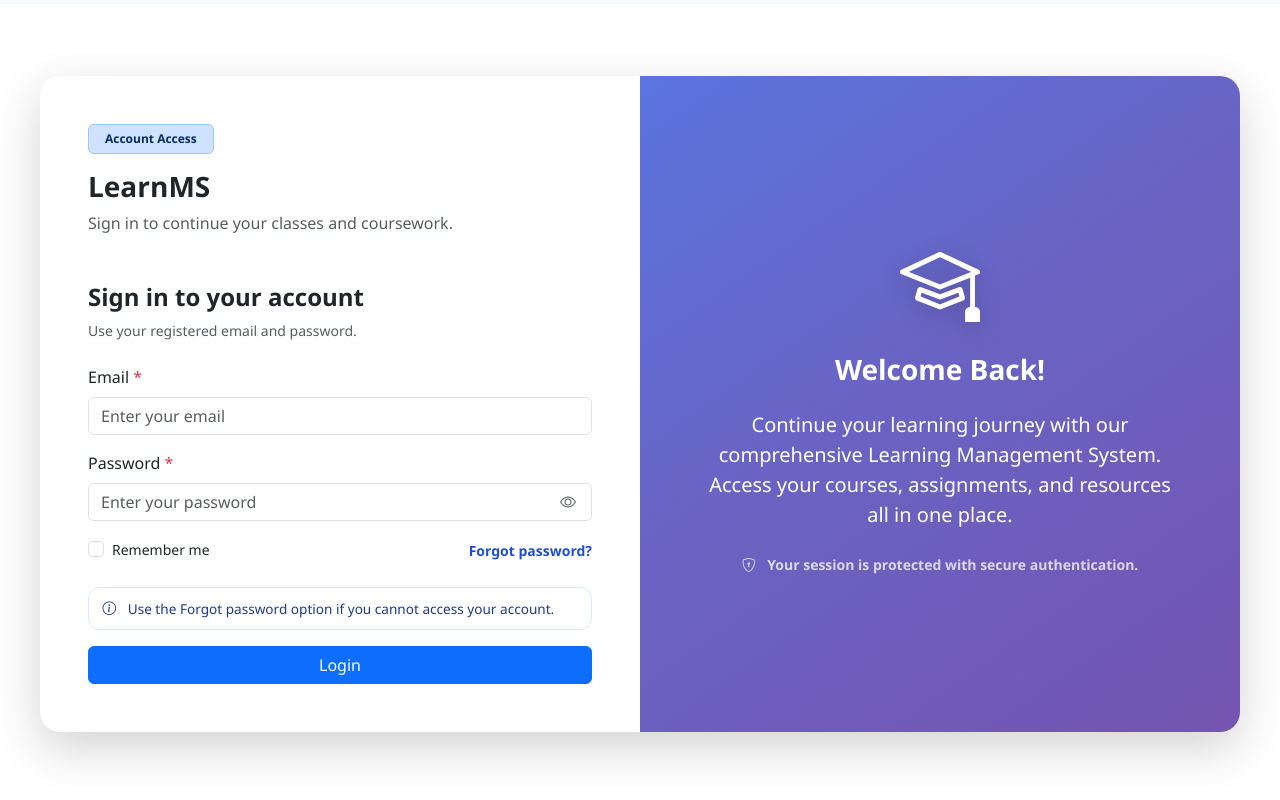
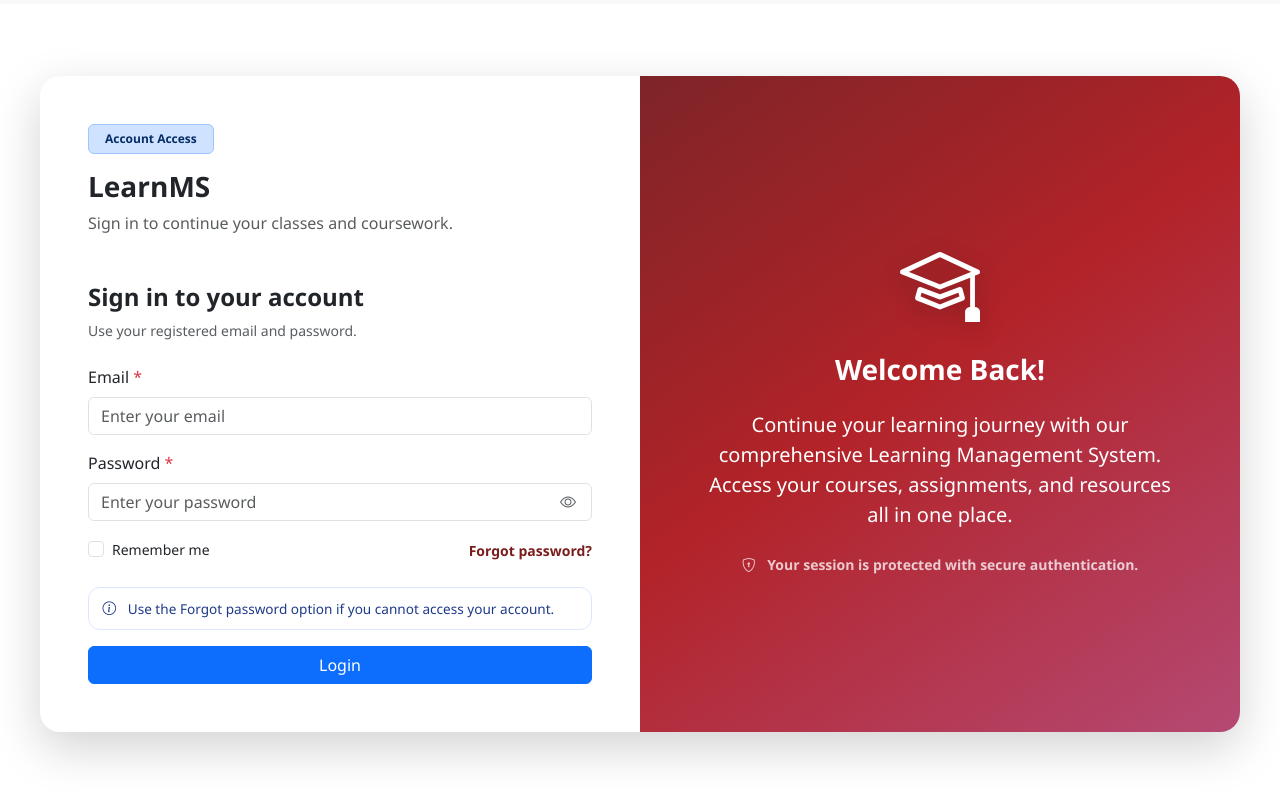
Before and after one commit to hafizsaad5678/LMS, a Vue app in the folder frontend/: page /login in a window 1280 px wide. Shown: the top 800 px of the page. Built offline with nearby package versions, Linux system fonts and the light colour scheme; no server answers.

Commit message:
style: refactor shared component CSS for chatbot and panels

```diff
--- a/frontend/src/assets/css/components.css
+++ b/frontend/src/assets/css/components.css
@@ -351,7 +351,7 @@
 }
 
 .login-hero-panel {
-    background: linear-gradient(145deg, #5a74df 0%, #6a63c3 46%, #7454b1 100%);
+    background: linear-gradient(145deg, #7e2428 0%, #b22328 46%, #b54973 100%);
 }
 
 .login-hero-content {
@@ -367,11 +367,11 @@
 }
 
 .login-forgot-link {
-    color: #1d4ed8;
+    color: #7b1d1d;
 }
 
 .login-forgot-link:hover {
-    color: #1e40af;
+    color: #991e34;
 }
 
 .login-assist-text {
@@ -397,11 +397,11 @@
 }
 
 .back-link:hover {
-    color: #0d6efd;
+    color: #ae2f34;
 }
 
 .forgot-password-page {
-    background: #ffffff;
+    background: #aa2b2b;
     padding: 0;
     margin-top: calc(-1 * var(--navbar-height));
     min-height: calc(100vh + var(--navbar-height));
```
